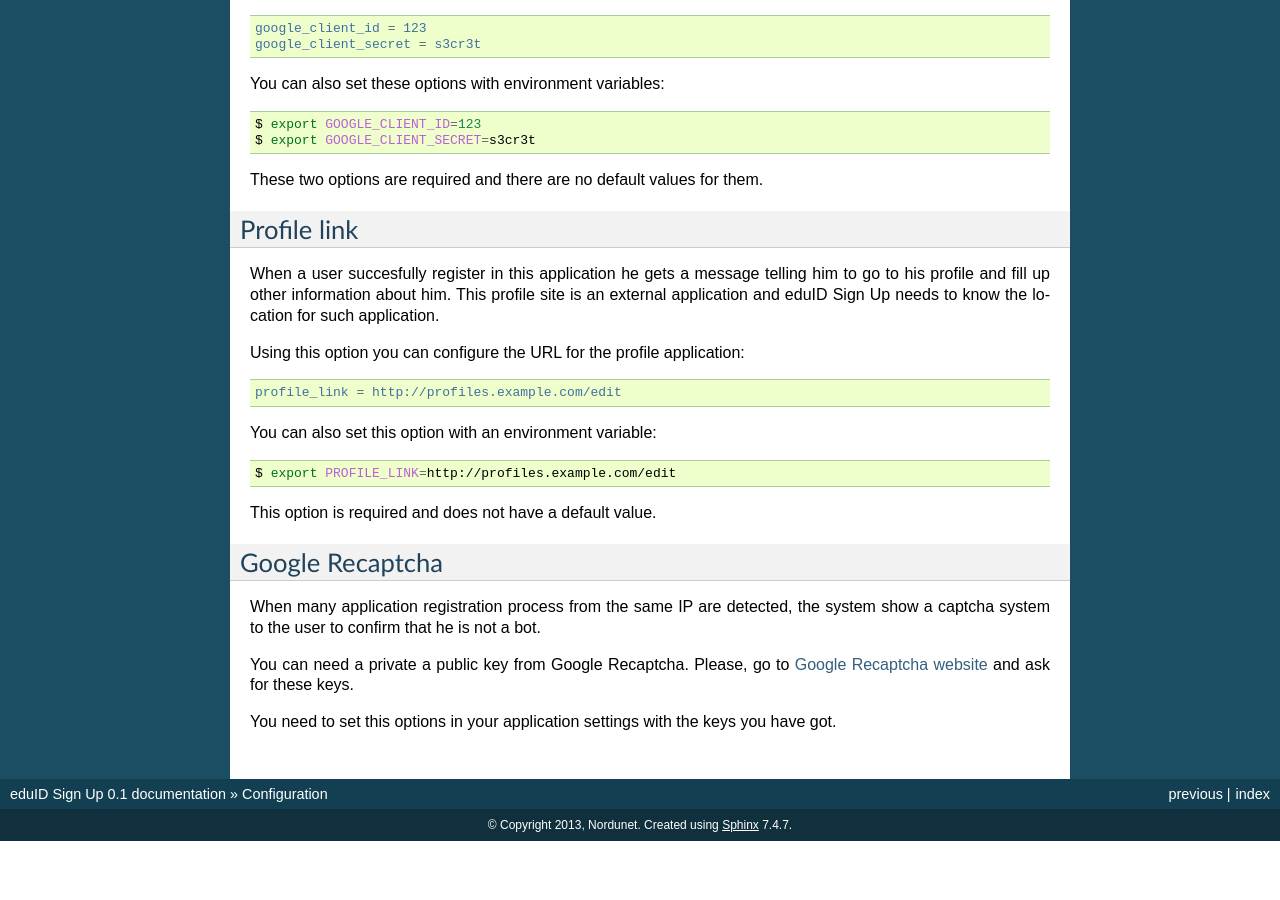
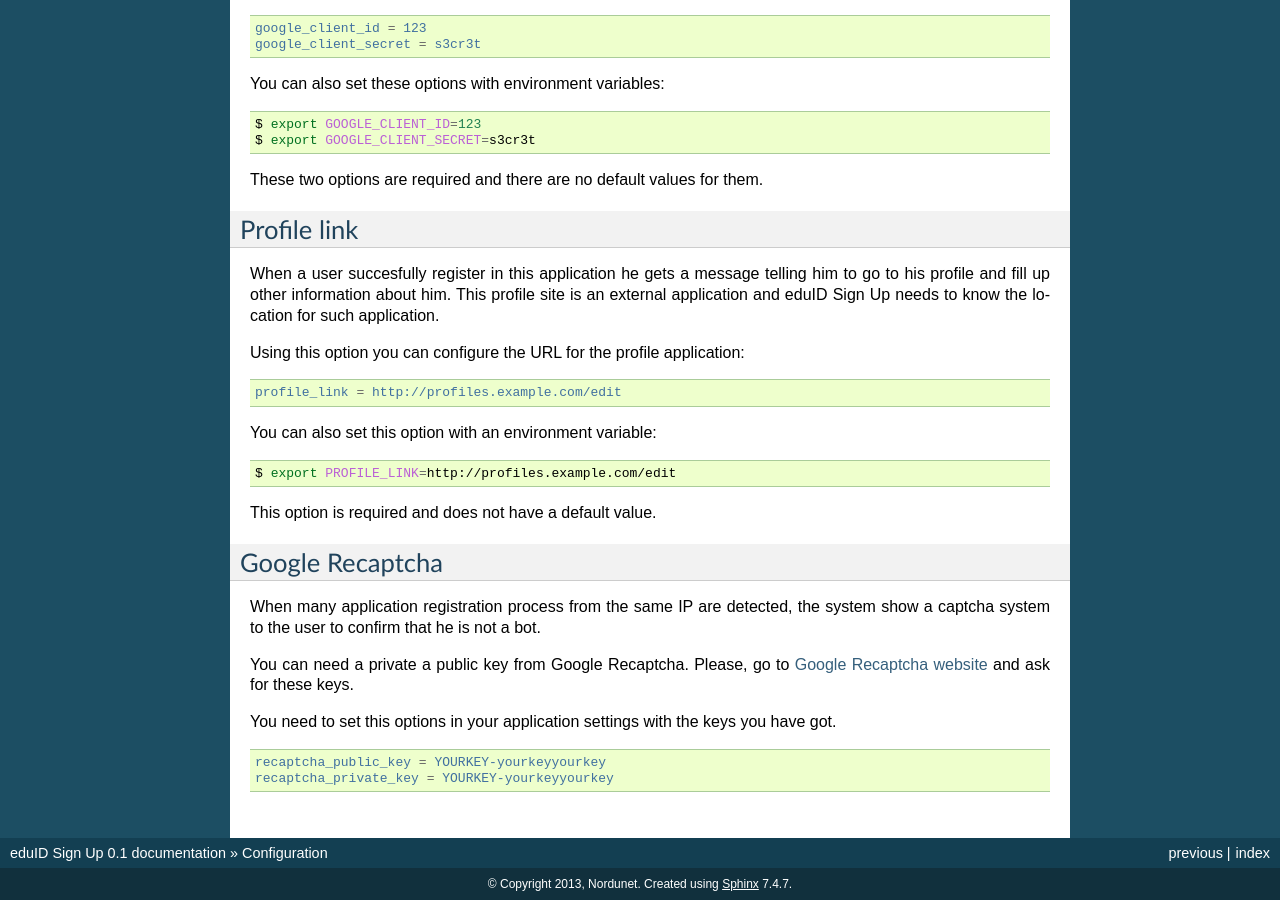
Before and after one commit to SUNET/eduid-signup, a Sphinx documentation site: the page built from docs/configuration.rst, in a window 1280 px wide and 900 px high, scrolled down 2520 px. Built offline with Sphinx 7.4.7, drawn with Linux system fonts in a browser that asks for light colours; pages that are not in the unit, such as notebooks, are missing from menus; before the commit the page ends 3361 px from its top, so only the background shows below that.

Commit message:
Fix rst syntax

```diff
--- a/docs/configuration.rst
+++ b/docs/configuration.rst
@@ -213,6 +213,7 @@ these keys.
 You need to set this options in your application settings with the keys you
 have got.
 
-.. code::
+.. code-block:: ini
+
    recaptcha_public_key = YOURKEY-yourkeyyourkey
    recaptcha_private_key = YOURKEY-yourkeyyourkey
```
